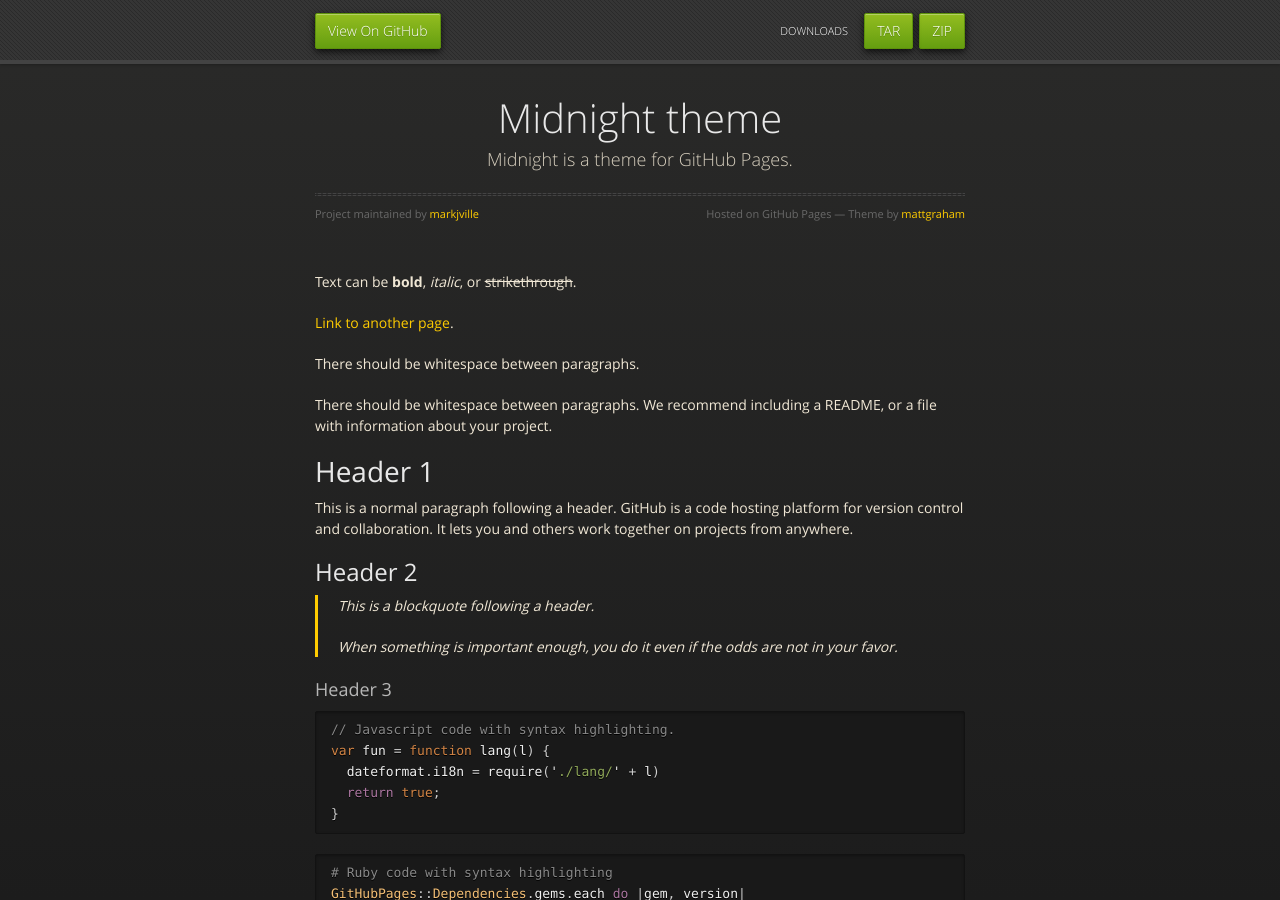
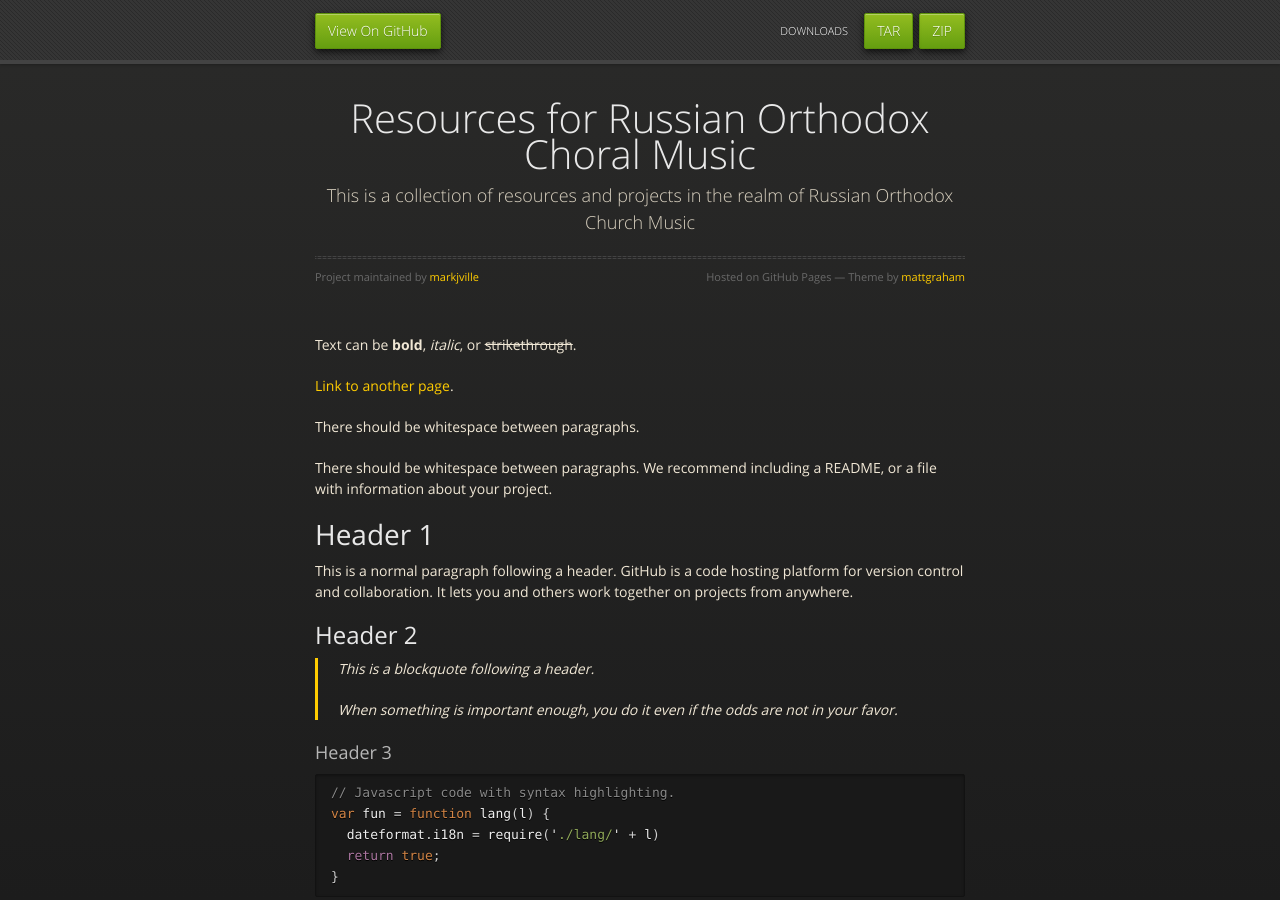
Before and after one commit to markjville/markjville.github.io, a Jekyll site: the page built from index.md, in a window 1280 px wide and 900 px high. Built offline with Jekyll 4.4.1, drawn with Linux system fonts in a browser that asks for light colours.

Commit message:
Update _config.yml

```diff
--- a/_config.yml
+++ b/_config.yml
@@ -1,5 +1,5 @@
-title: Midnight theme
-description: Midnight is a theme for GitHub Pages.
+title: Resources for Russian Orthodox Choral Music
+description: This is a collection of resources and projects in the realm of Russian Orthodox Church Music
 show_downloads: true
 google_analytics:
 theme: jekyll-theme-midnight
```
